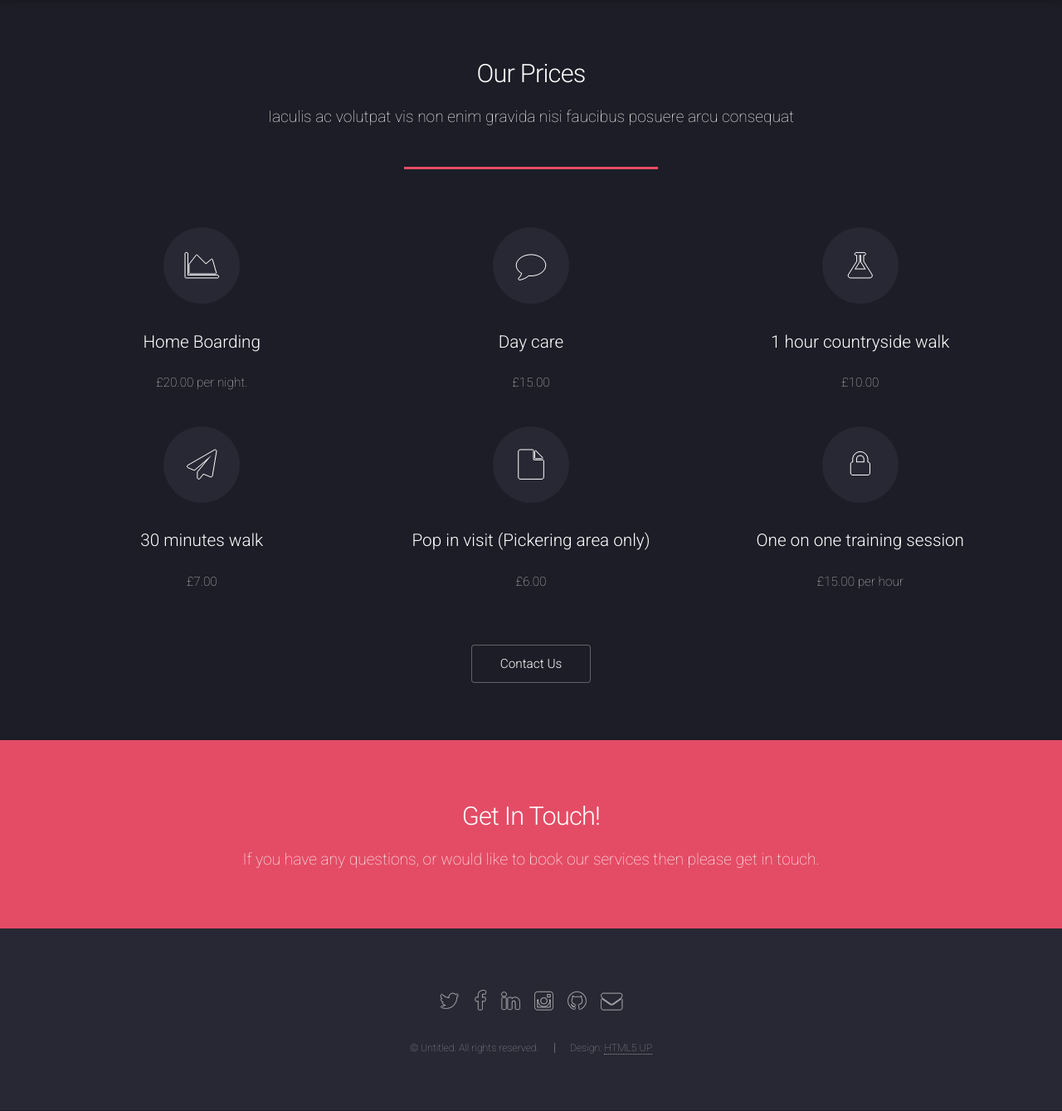
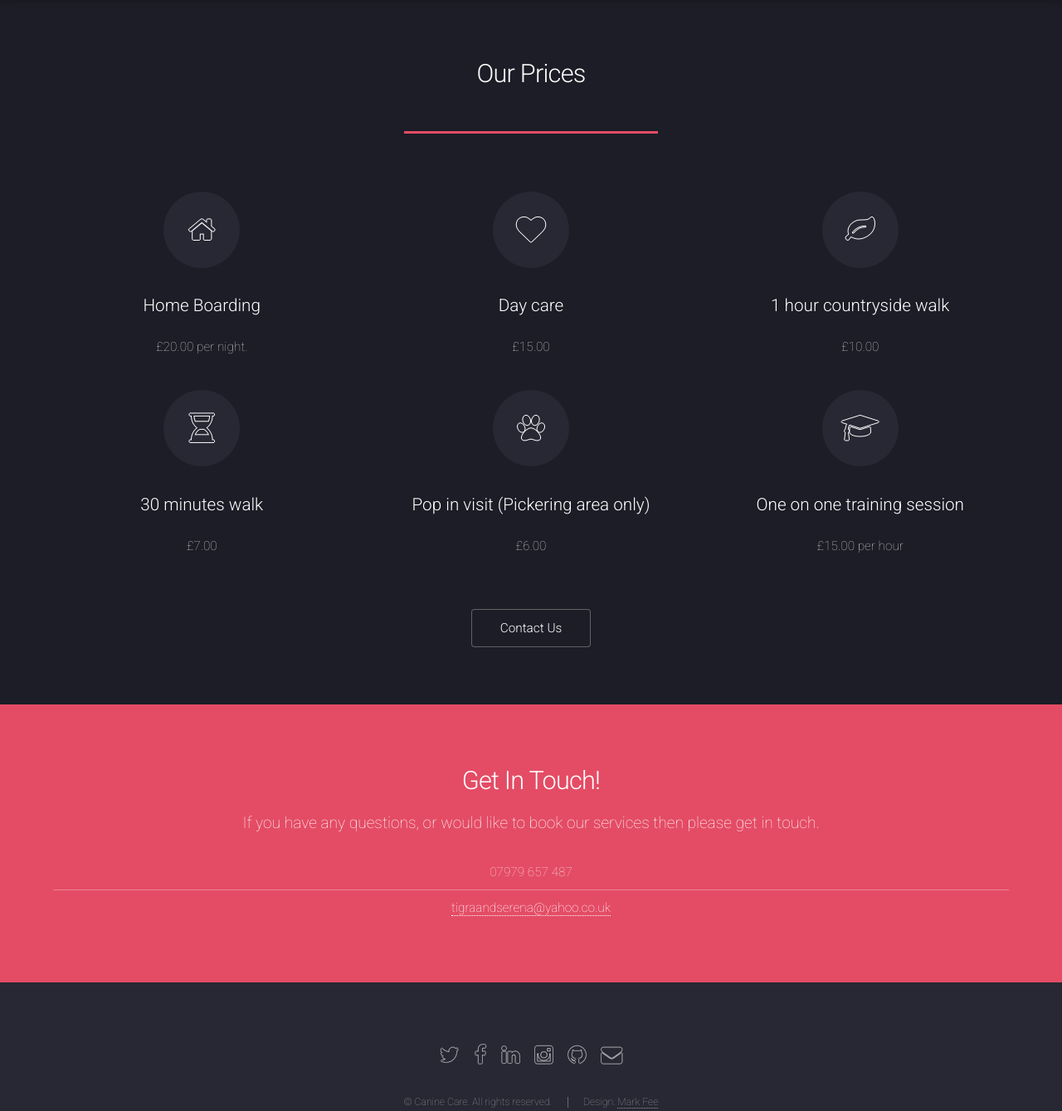
Before and after one commit to markfee/caninecare, a website: page index.html in a window 1280 px wide. Shown: the part 6403-7742 px from the top of the page at 83% size. Drawn offline with Linux system fonts and the light colour scheme.

Commit message:
Removed latin and added contact links

```diff
--- a/assets/sass/overrides/caninecare.scss
+++ b/assets/sass/overrides/caninecare.scss
@@ -107,3 +107,12 @@
     background-image: url("images/previous.svg") !important;
   }
 }
+
+ul.alt {
+  a {
+    color: white;
+    &:hover {
+      color: darkblue !important;
+    }
+  }
+}
--- a/index.html
+++ b/index.html
@@ -234,37 +234,37 @@
 					<div class="container">
 						<header class="major">
 							<h2>Our Prices</h2>
-							<p>Iaculis ac volutpat vis non enim gravida nisi faucibus posuere arcu consequat</p>
+							<!--<p>Iaculis ac volutpat vis non enim gravida nisi faucibus posuere arcu consequat</p>-->
 						</header>
 						<div class="box alt">
 							<div class="row uniform">
 								<section class="4u 6u(medium) 12u$(xsmall)">
-									<span class="icon alt major fa-area-chart"></span>
+									<span class="icon alt major fa-home"></span>
 									<h3>Home Boarding</h3>
 									<p>£20.00 per night.</p>
 								</section>
 								<section class="4u 6u$(medium) 12u$(xsmall)">
-									<span class="icon alt major fa-comment"></span>
+									<span class="icon alt major fa-heart"></span>
 									<h3>Day care</h3>
 									<p>£15.00</p>
 								</section>
 								<section class="4u$ 6u(medium) 12u$(xsmall)">
-									<span class="icon alt major fa-flask"></span>
+									<span class="icon alt major fa-leaf"></span>
 									<h3>1 hour countryside walk</h3>
 									<p>£10.00</p>
 								</section>
 								<section class="4u 6u$(medium) 12u$(xsmall)">
-									<span class="icon alt major fa-paper-plane"></span>
+									<span class="icon alt major fa-hourglass-half"></span>
 									<h3>30 minutes walk</h3>
 									<p>£7.00</p>
 								</section>
 								<section class="4u 6u(medium) 12u$(xsmall)">
-									<span class="icon alt major fa-file"></span>
+									<span class="icon alt major fa-paw"></span>
 									<h3>Pop in visit (Pickering area only)</h3>
 									<p>£6.00</p>
 								</section>
 								<section class="4u$ 6u$(medium) 12u$(xsmall)">
-									<span class="icon alt major fa-lock"></span>
+									<span class="icon alt major fa-graduation-cap"></span>
 									<h3>One on one training session</h3>
 									<p>£15.00 per hour</p>
 								</section>
@@ -285,6 +285,11 @@
 						<header>
 							<h2>Get In Touch!</h2>
 							<p>If you have any questions, or would like to book our services then please get in touch.</p>
+                            <ul class="alt">
+                                <li>07979 657 487</li>
+                                <li><a href="mailto:tigraandserena@yahoo.co.uk?Subject=Canine%20Care%20Enquiry">tigraandserena@yahoo.co.uk</a></li>
+
+                            </ul>
 						</header>
 
 <!--
@@ -307,10 +312,10 @@
 						<li><a href="#" class="icon alt fa-linkedin"><span class="label">LinkedIn</span></a></li>
 						<li><a href="#" class="icon alt fa-instagram"><span class="label">Instagram</span></a></li>
 						<li><a href="#" class="icon alt fa-github"><span class="label">GitHub</span></a></li>
-						<li><a href="mailto:mark@markfee.com?Subject=Canine%20Care%20Enquiry" class="icon alt fa-envelope"><span class="label">Email</span></a></li>
+						<li><a href="mailto:tigraandserena@yahoo.co.uk?Subject=Canine%20Care%20Enquiry" class="icon alt fa-envelope"><span class="label">Email</span></a></li>
 					</ul>
 					<ul class="copyright">
-						<li>&copy; Untitled. All rights reserved.</li><li>Design: <a href="http://html5up.net">HTML5 UP</a></li>
+						<li>&copy; Canine Care. All rights reserved.</li><li>Design: <a href="http://markfee.com">Mark Fee</a></li>
 					</ul>
 				</footer>
 
```
Also changed, not shown: assets/css/main.css, 1 other file.
